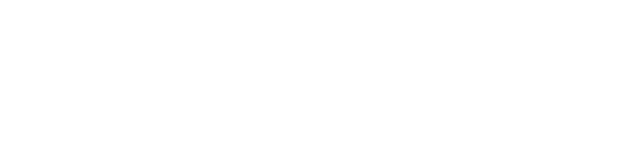
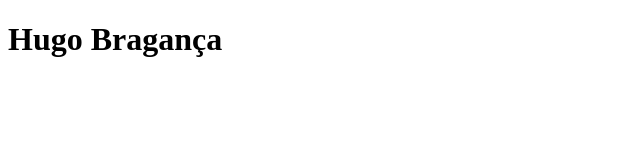
Before and after one commit to hugobraganca/hugobraganca.github.io, a plain HTML site: page index.html in a window 1280 px wide. Shown: the whole page, without its empty margins (0-640 px from the left). Drawn offline with Linux system fonts and the light colour scheme.

Commit message:
Update index.html
título

```diff
--- a/index.html
+++ b/index.html
@@ -4,4 +4,7 @@
   <meta charset="UTF-8">
   <title>Hugo Bragança</title>
 </head>
+  <body>
+    <h1>Hugo Bragança</h1>
+  </body>
 </html>
```
